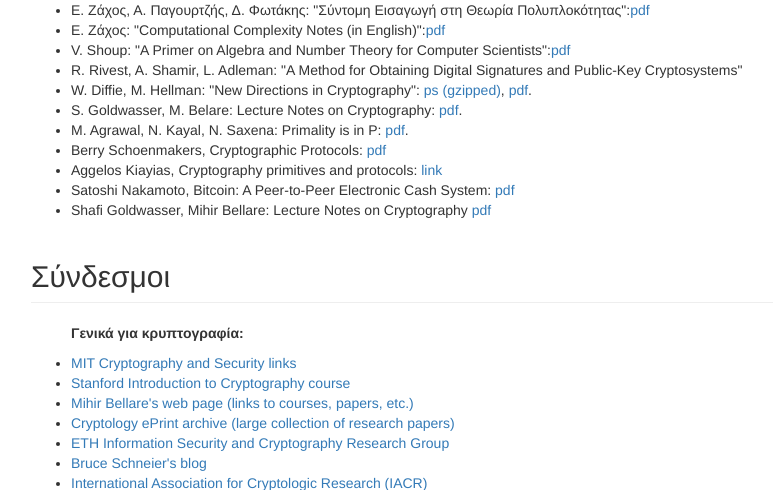
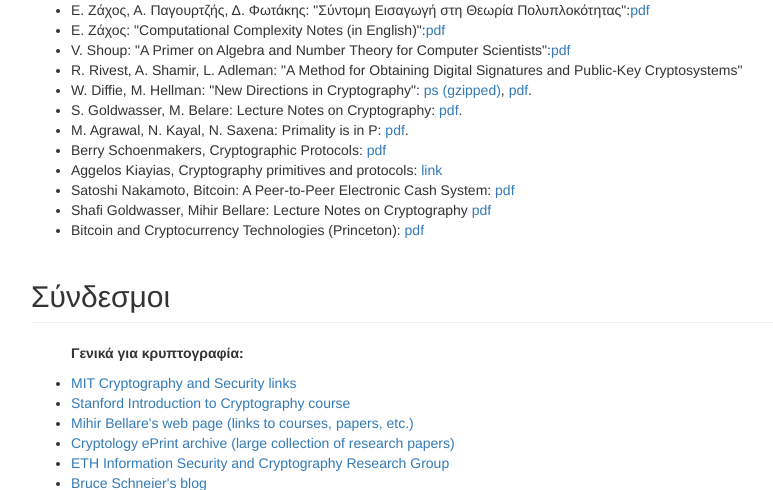
Before and after one commit to dionyziz/crypto-class, a Django app: page /references in a window 1280 px wide. Shown: the part 1026-1516 px from the top of the page, without its empty margins (39-812 px from the left). Run offline with Django 3.2, Linux system fonts and the light colour scheme; some libraries are stand-ins or nearby versions.

Commit message:
add princeton bitcoin book in references

```diff
--- a/templates/references.html
+++ b/templates/references.html
@@ -43,6 +43,7 @@
 				<li>Aggelos Kiayias, Cryptography primitives and protocols: <a href="http://crypto.di.uoa.gr/class/Kryptographia/Semeioseis_files/Cryptograph_Primitives_and_Protocols.pdf">link</a></li>
 				<li>Satoshi Nakamoto, Bitcoin: A Peer-to-Peer Electronic Cash System: <a href="https://bitcoin.org/bitcoin.pdf">pdf</a></li>
 				<li>Shafi Goldwasser, Mihir Bellare: Lecture Notes on Cryptography <a href="http://cseweb.ucsd.edu/~mihir/papers/gb.pdf">pdf</a></li>
+                <li>Bitcoin and Cryptocurrency Technologies (Princeton): <a href="https://d28rh4a8wq0iu5.cloudfront.net/bitcointech/readings/princeton_bitcoin_book.pdf?a=1">pdf</a></li>
             </ul>
 
             <h2 class="page-header">Σύνδεσμοι</h2>
```
